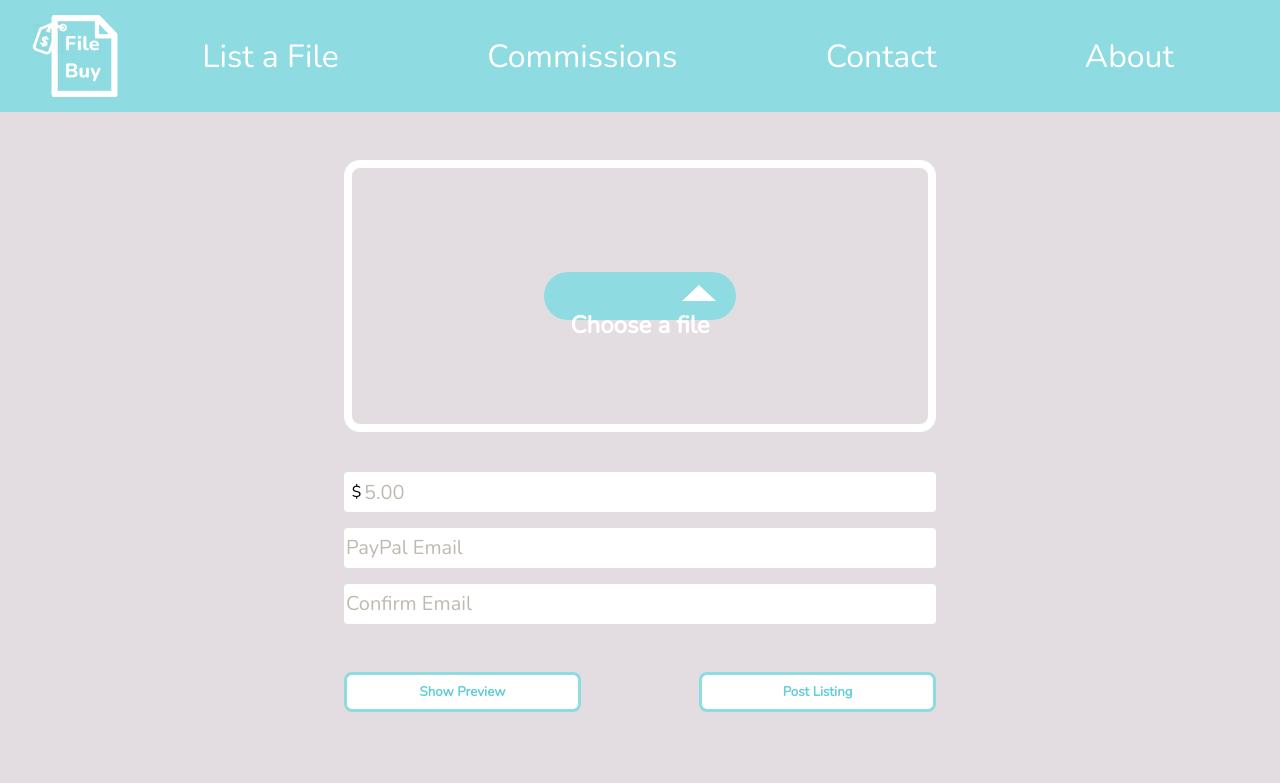
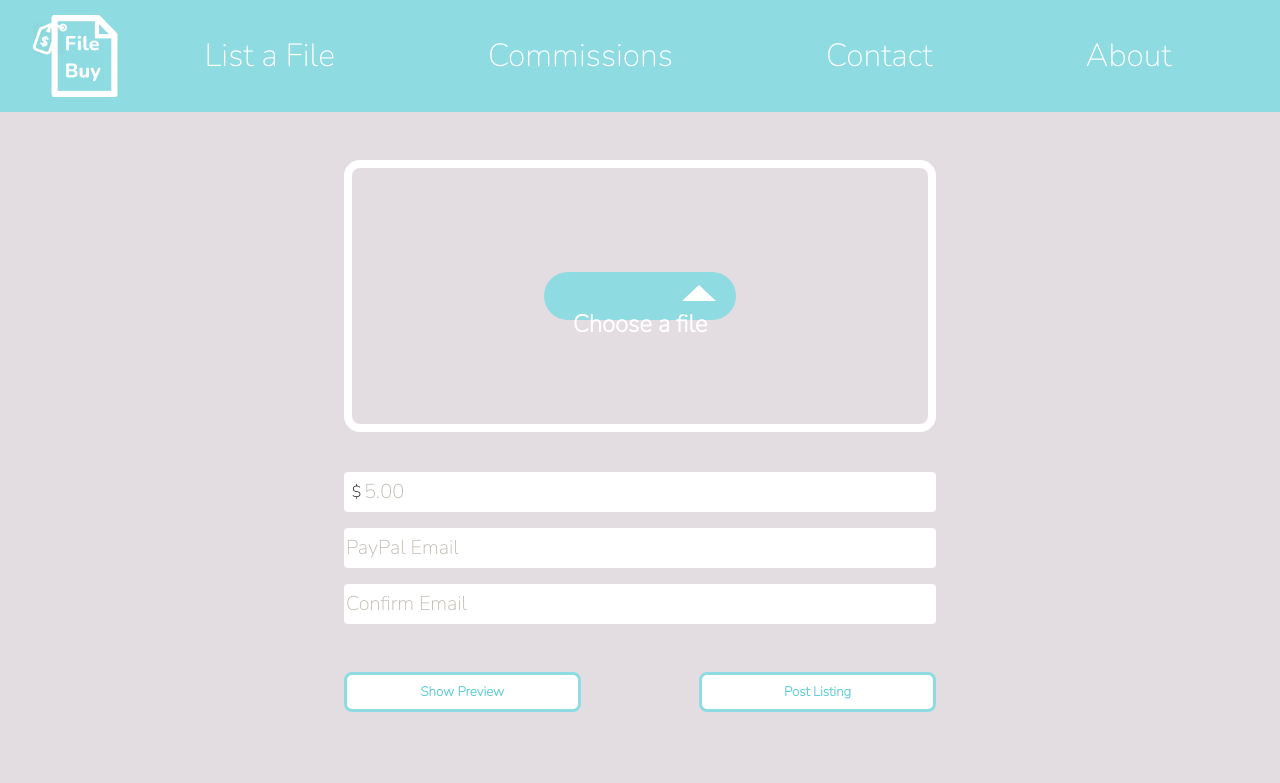
Before and after one commit to jnwjack/FileBuy, a PHP site: page / in a window 1280 px wide. Shown: the top 783 px of the page. Run offline with PHP 8.4, Linux system fonts and the light colour scheme.

Commit message:
locally import font

```diff
--- a/commission.php
+++ b/commission.php
@@ -11,9 +11,6 @@
   <meta http-equiv="X-UA-Compatible" content="IE=edge" /> <!-- Optimal Internet Explorer compatibility -->
   <link rel="stylesheet" type="text/css" href="../css/common.css">
   <link rel="stylesheet" type="text/css" href="../css/commission.css">
-
-  <link rel="preconnect" href="https://fonts.gstatic.com">
-  <link href="https://fonts.googleapis.com/css2?family=Nunito:wght@200&display=swap" rel="stylesheet">
 
   <link rel="icon" href="../favicon.ico?" type="image/x-icon">
 </head>
--- a/css/common.css
+++ b/css/common.css
@@ -1,3 +1,12 @@
+@font-face {
+  font-family: 'Nunito';
+  src: url('fonts/nunito-extralight-webfont.woff2') format('woff2'),
+       url('fonts/nunito-extralight-webfont.woff') format('woff');
+  font-weight: normal;
+  font-style: normal;
+
+}
+
 * {
   box-sizing: border-box;
   font-family: 'Nunito', sans-serif;
--- /dev/null
+++ b/css/fonts/generator_config.txt
@@ -0,0 +1,5 @@
+# Font Squirrel Font-face Generator Configuration File
+# Upload this file to the generator to recreate the settings
+# you used to create these fonts.
+
+{"mode":"optimal","formats":["woff","woff2"],"tt_instructor":"default","fix_gasp":"xy","fix_vertical_metrics":"Y","metrics_ascent":"","metrics_descent":"","metrics_linegap":"","add_spaces":"Y","add_hyphens":"Y","fallback":"none","fallback_custom":"100","options_subset":"basic","subset_custom":"","subset_custom_range":"","subset_ot_features_list":"","css_stylesheet":"stylesheet.css","filename_suffix":"-webfont","emsquare":"2048","spacing_adjustment":"0"}
--- a/index.php
+++ b/index.php
@@ -11,9 +11,6 @@
   <meta http-equiv="X-UA-Compatible" content="IE=edge" /> <!-- Optimal Internet Explorer compatibility -->
   <link rel="stylesheet" type="text/css" href="css/index.css">
   <link rel="stylesheet" type="text/css" href="css/common.css">
-
-  <link rel="preconnect" href="https://fonts.gstatic.com">
-  <link href="https://fonts.googleapis.com/css2?family=Nunito:wght@200&display=swap" rel="stylesheet">
 
   <link rel='icon' href='favicon.ico?' type='image/x-icon'>
 </head>
--- a/listing.php
+++ b/listing.php
@@ -11,8 +11,6 @@
   <meta http-equiv='X-UA-Compatible' content='IE=edge' /> <!-- Optimal Internet Explorer compatibility -->
   <link rel='stylesheet' type='text/css' href='../css/common.css'>
   <link rel='stylesheet' type='text/css' href='../css/listing.css'>
-
-  <link href="https://fonts.googleapis.com/css2?family=Nunito:wght@200&display=swap" rel="stylesheet">
 
   <link rel='icon' href='../favicon.ico?' type='image/x-icon'>
 </head>
```
Also changed, not shown: css/fonts/nunito-extralight-webfont.woff (added), css/fonts/nunito-extralight-webfont.woff2 (added).
